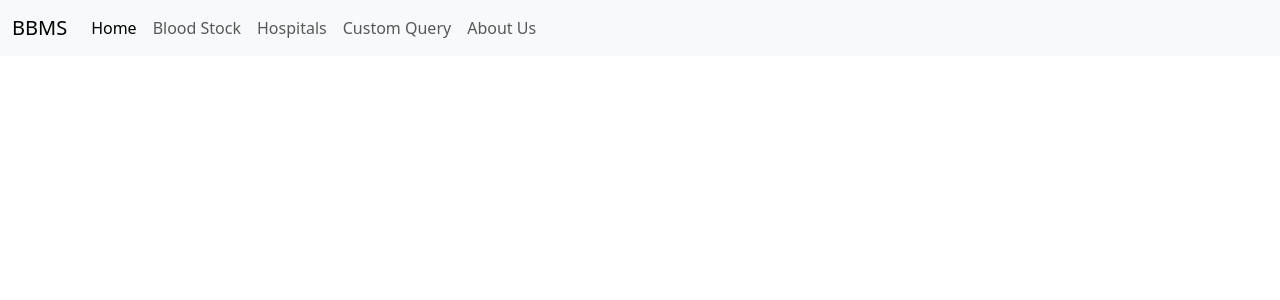
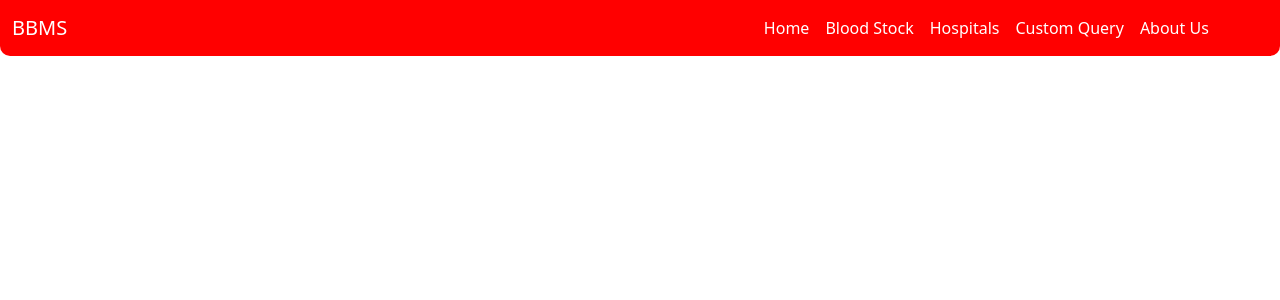
Before and after one commit to i-git-abhishek/BBMS, a React (Create React App) app in the folder frontend/: page / in a window 1280 px wide. Shown: the top 300 px of the page. Built offline with nearby package versions, Linux system fonts and the light colour scheme.

Commit message:
Do Navbar coloring

```diff
--- /dev/null
+++ b/frontend/src/App.css
@@ -0,0 +1,22 @@
+.navbar-container{
+    background: red;
+    border-radius:  0px 0px 10px 10px;
+}
+.navbar-container a{
+    color: white;
+}
+
+.navbar-container a.active{
+    color: white;
+    font-weight: bold;
+}
+
+.navbar{
+    position: relative;
+}
+
+.navbar-child{
+    position: absolute;
+    right: 0;
+    padding-right: 4vw;
+}
--- a/frontend/src/App.js
+++ b/frontend/src/App.js
@@ -5,6 +5,7 @@ import BloodStock from './pages/BloodStock';
 import Hospitals from './pages/Hospitals';
 import CustomQuery from './pages/CustomQuery';
 import AboutUs from './pages/AboutUs';
+import './App.css';
 
 function App() {
   return (
--- a/frontend/src/components/Navbar.js
+++ b/frontend/src/components/Navbar.js
@@ -3,7 +3,7 @@ import { Link } from "react-router-dom"; // 👈 Don't forget this import
 
 const Navbar = () => {
   return (
-    <nav className="navbar navbar-expand-lg navbar-light bg-light">
+    <nav className="navbar navbar-expand-lg navbar-container">
       <div className="container-fluid">
         <Link className="navbar-brand" to="/">
           BBMS
@@ -19,9 +19,9 @@ const Navbar = () => {
         >
           <span className="navbar-toggler-icon"></span>
         </button>
-        <div className="collapse navbar-collapse" id="navbarNavAltMarkup">
-          <div className="navbar-nav">
-            <Link className="nav-link active" to="/">
+        <div className="collapse navbar-collapse navbar" id="navbarNavAltMarkup">
+          <div className="navbar-nav navbar-child" >
+            <Link className="nav-link" to="/">
               Home
             </Link>
             <Link className="nav-link" to="/BloodStock">
--- a/frontend/src/pages/CustomQuery.js
+++ b/frontend/src/pages/CustomQuery.js
@@ -5,7 +5,7 @@ const CustomQuery = () =>{
     return(
         <>
         <Navbar />
-        <h2> Custom Query Here</h2>
+
         </>
     );
 }
```
